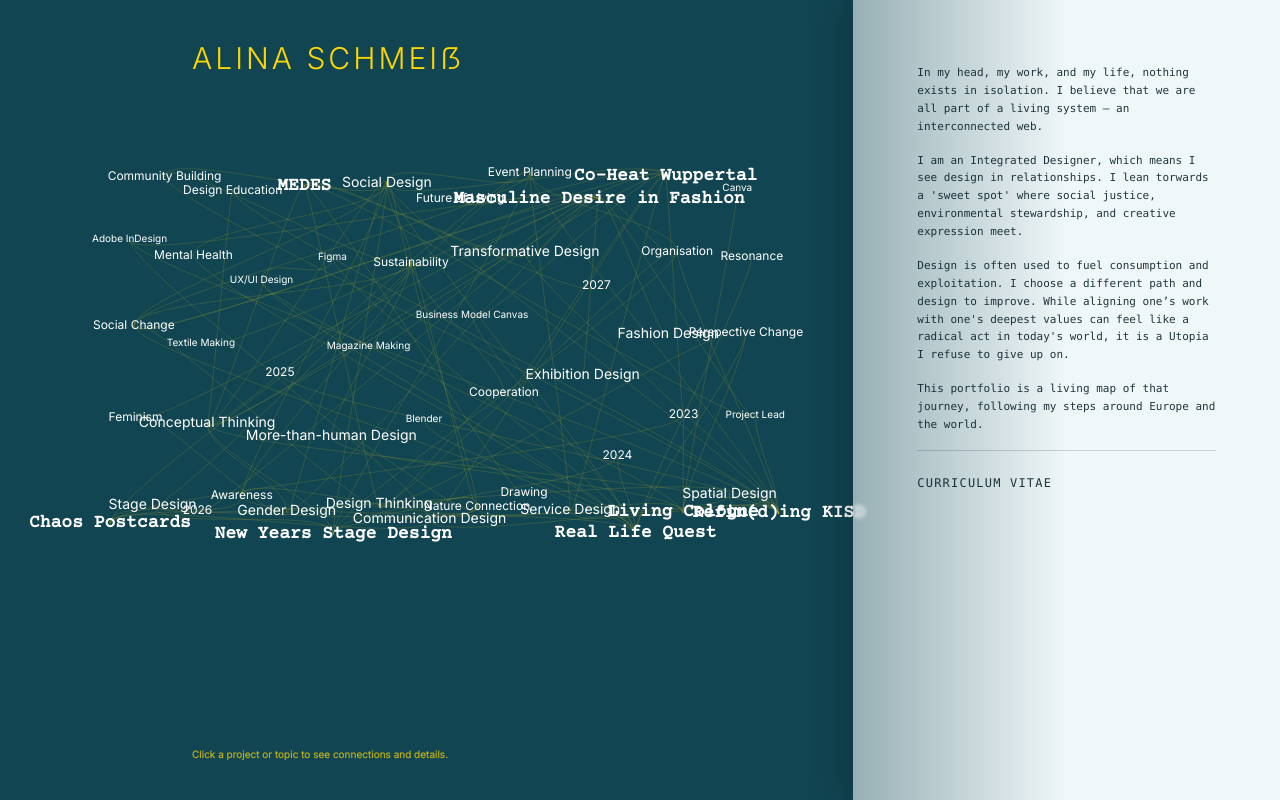
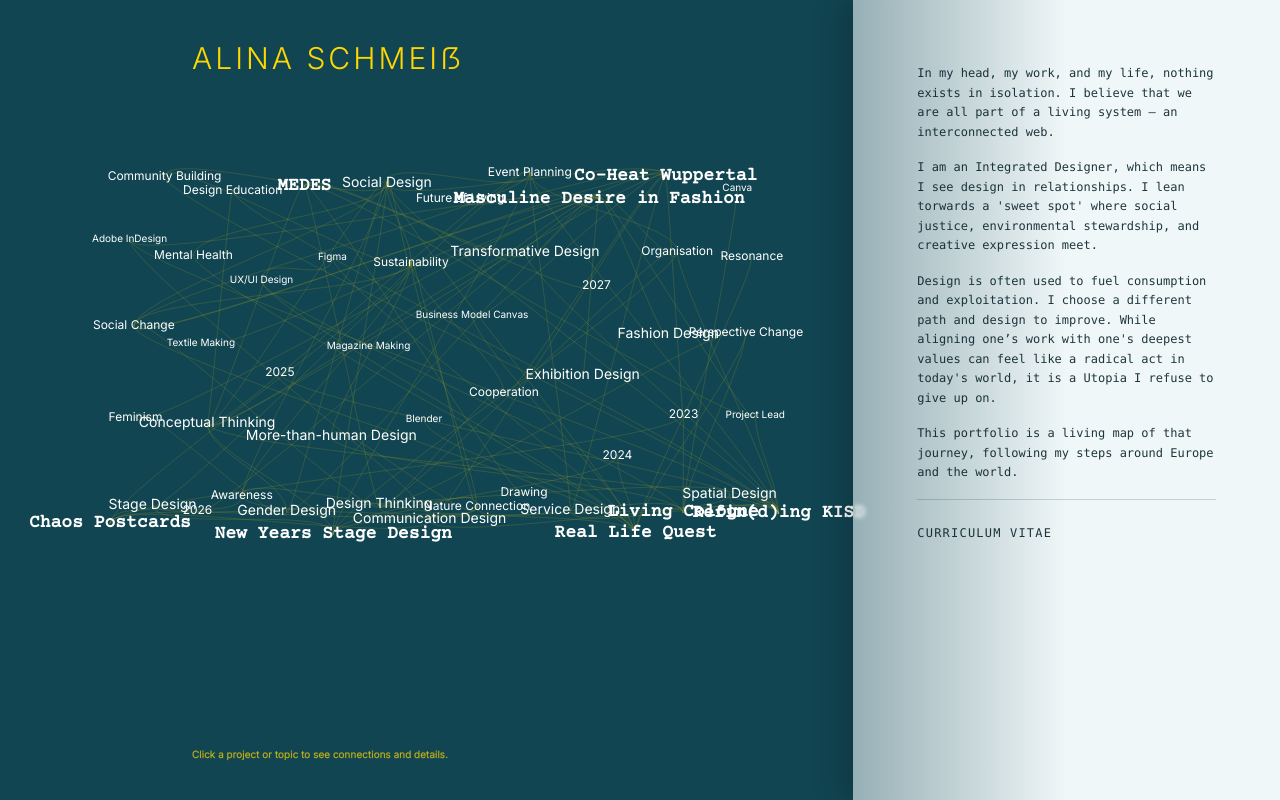
Before and after one commit to alicmi/alicmi.github.io, a React (Vite) app: page / in a window 1280 px wide. Built offline with nearby package versions, Linux system fonts and the light colour scheme.

Commit message:
Update text size (12) in ContentPanel component

```diff
--- a/components/ContentPanel.tsx
+++ b/components/ContentPanel.tsx
@@ -428,7 +428,7 @@ const ContentPanel: React.FC<ContentPanelProps> = ({ activeProject, activeTopic,
         </div>
       ) : (
         <div className="flex flex-col justify-start h-full animate-fade-in relative">
-           <div className="font-mono text-[9px] lg:text-[11px] leading-relaxed opacity-90 space-y-2 lg:space-y-4">
+           <div className="font-mono text-[9px] lg:text-[12px] leading-relaxed opacity-90 space-y-2 lg:space-y-4">
              <p>
                In my head, my work, and my life, nothing exists in isolation. I believe that we are all part of a living system — an interconnected web.
              </p>
```
